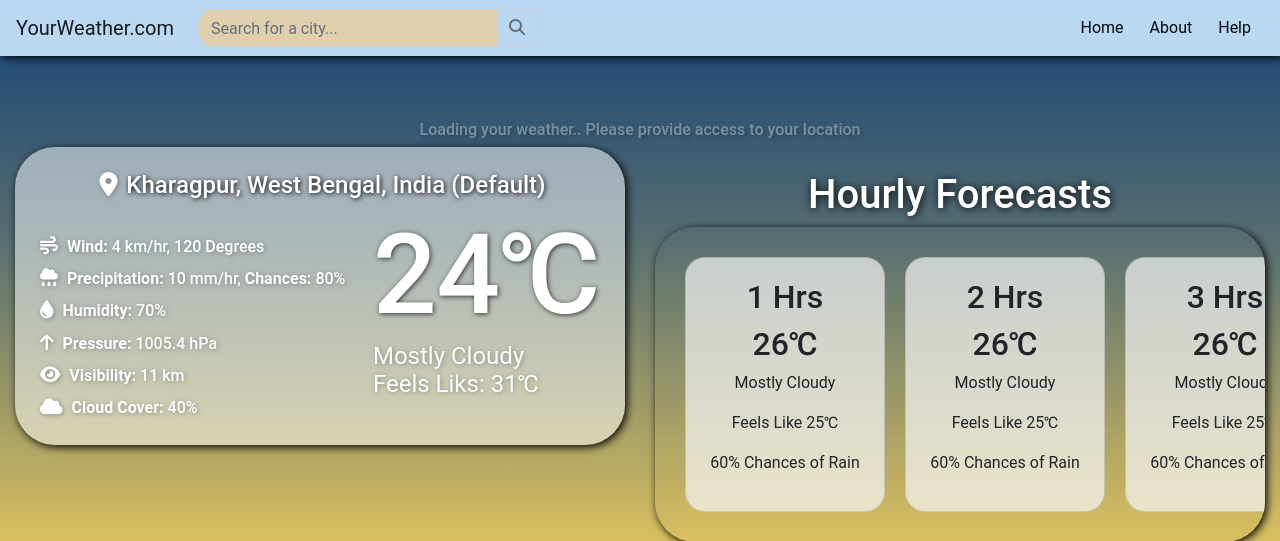
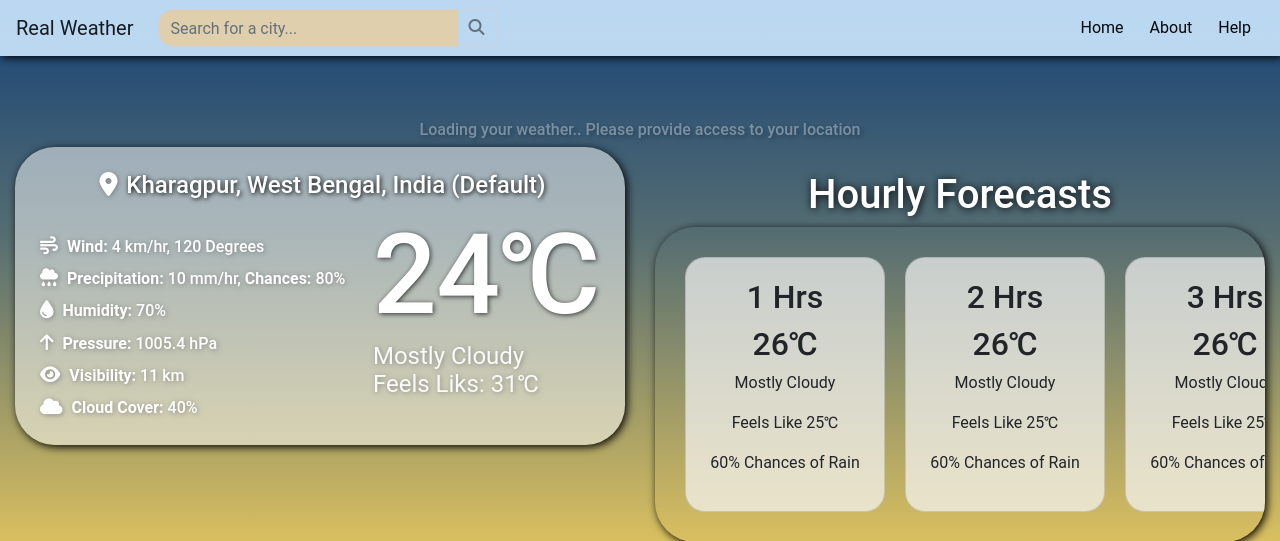
Before and after one commit to berakrishnendu36/weather-app, a Node server app: page / in a window 1280 px wide. Shown: the top 541 px of the page. Run offline with Node 20, Linux system fonts and the light colour scheme; some libraries are stand-ins or nearby versions.

Commit message:
Title Changed

```diff
--- a/templates/partials/header.hbs
+++ b/templates/partials/header.hbs
@@ -1,6 +1,6 @@
 <center>
     <nav class="navbar navbar-expand-md navbar-light bg-faded">
-        <a href="/" class="navbar-brand">YourWeather.com</a>
+        <a href="/" class="navbar-brand">Real Weather</a>
         <button class="navbar-toggler" type="button" data-toggle="collapse" data-target="#navbar5">
             <span class="navbar-toggler-icon"></span>
         </button>
--- a/templates/views/index.hbs
+++ b/templates/views/index.hbs
@@ -2,7 +2,7 @@
 <html>
 
 <head>
-    <title>YourWeather</title>
+    <title>RealWeather</title>
     <meta charset="utf-8">
     <meta name="viewport" content="width=device-width, initial-scale=1">
     <link rel="stylesheet" href="https://maxcdn.bootstrapcdn.com/bootstrap/4.4.1/css/bootstrap.min.css">
```
